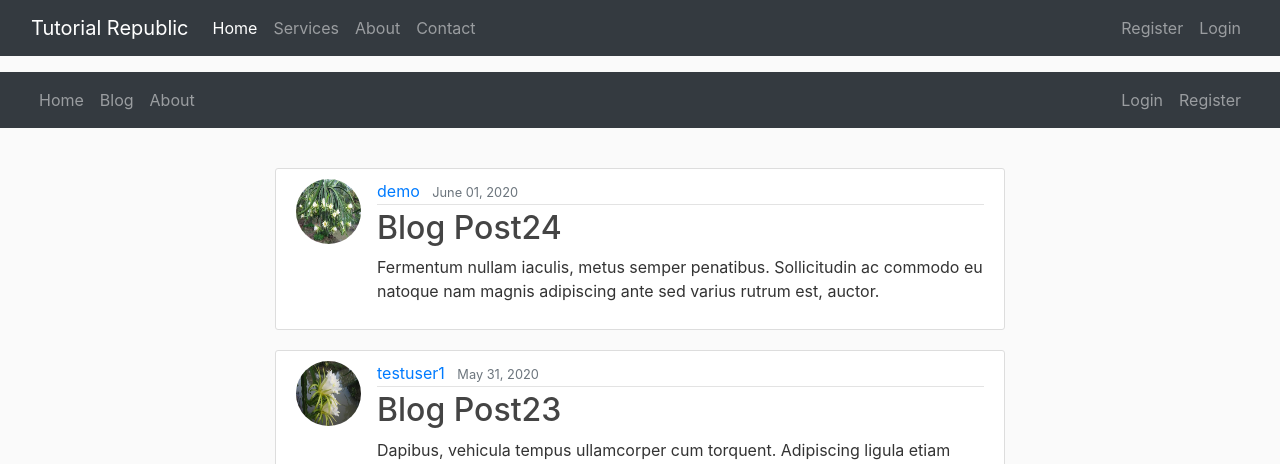
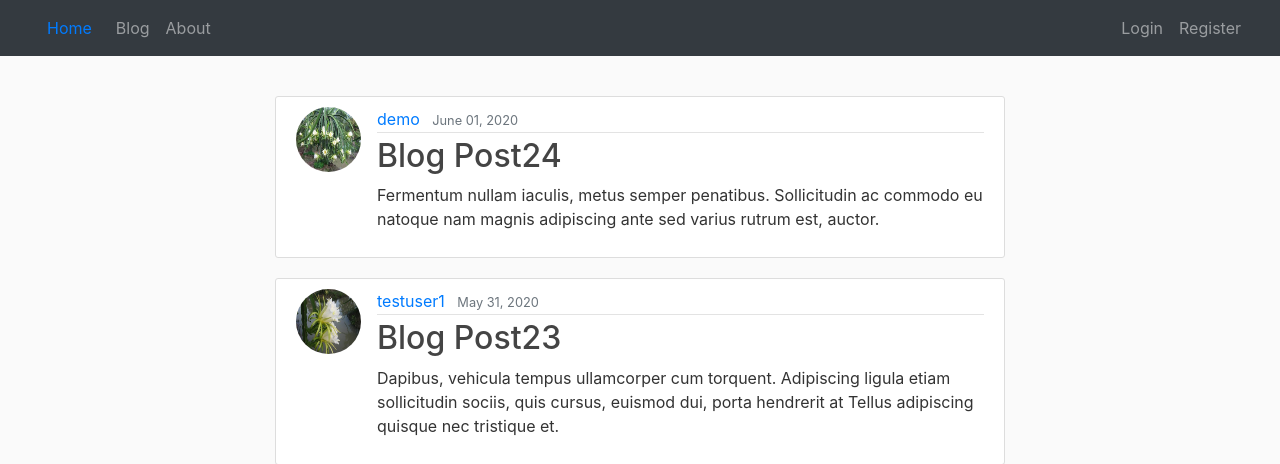
Before and after one commit to rautiato/django_app, a Django app: page /blog/ in a window 1280 px wide. Shown: the top 464 px of the page. Run offline with Django 3.2, Linux system fonts and the light colour scheme; data comes from the database, SQL or seed files in the repository; both versions use the stored data as it was after the commit; some libraries are stand-ins or nearby versions.

Commit message:
fixed nav bar

```diff
--- a/templates/base.html
+++ b/templates/base.html
@@ -19,40 +19,16 @@
 <body>
      <nav class="navbar navbar-expand-md navbar-dark bg-dark mb-3">
         <div class="container-fluid">
-            <a href="#" class="navbar-brand mr-3">Tutorial Republic</a>
+            {% if user.is_authenticated %}
+                <img class="rounded-circle thumbnail" src="{{ user.profile.image.url }}">
+                <a class="navbar-brand mr-1" href="{% url 'profile' %}" data-toggle="tooltip" title="Profile">{{ user.first_name }}</a>
                 <button type="button" class="navbar-toggler" data-toggle="collapse" data-target="#navbarCollapse">
                     <span class="navbar-toggler-icon"></span>
                 </button>
+            {% endif %}
+            <a class="nav-item nav-link" href="/">Home</a>
             <div class="collapse navbar-collapse" id="navbarCollapse">
             <div class="navbar-nav">
-                    <a href="#" class="nav-item nav-link active">Home</a>
-                    <a href="#" class="nav-item nav-link">Services</a>
-                    <a href="#" class="nav-item nav-link">About</a>
-                    <a href="#" class="nav-item nav-link">Contact</a>
-                </div>
-                <div class="navbar-nav ml-auto">
-                    <a href="#" class="nav-item nav-link">Register</a>
-                    <a href="#" class="nav-item nav-link">Login</a>
-                </div>
-            </div>
-        </div>
-    </nav>
-
-     <nav class="navbar navbar-expand-md navbar-dark bg-dark mb-3">
-        <div class="container-fluid">
-            {% if user.is_authenticated %}
-                <img class="rounded-circle thumbnail" src="{{ user.profile.image.url }}">
-                <a class="navbar-brand mr-4" href="{% url 'profile' %}" data-toggle="tooltip" title="Profile">{{ user.first_name }}</a>
-                <button class="navbar-toggler" type="button" data-toggle="collapse" data-target="#navbarToggle" aria-controls="navbarToggle" aria-expanded="false" aria-label="Toggle navigation">
-                    <span class="navbar-toggler-icon"></span>
-                </button>
-            {% endif %}
-            <button type="button" class="navbar-toggler" data-toggle="collapse" data-target="#navbarCollapse">
-                <span class="navbar-toggler-icon"></span>
-            </button>
-            <div class="collapse navbar-collapse" id="navbarCollapse">
-                <div class="navbar-nav">
-                    <a class="nav-item nav-link" href="/">Home</a>
                 <a class="nav-item nav-link" href="{% url 'blog_home' %}">Blog</a>
                 <a class="nav-item nav-link" href="{% url 'about' %}">About</a>
             </div>
```
Also changed, not shown: db.sqlite3, templates/blog/home.html (line endings or trailing spaces). Lines whose indentation alone changed are shown as unchanged.
